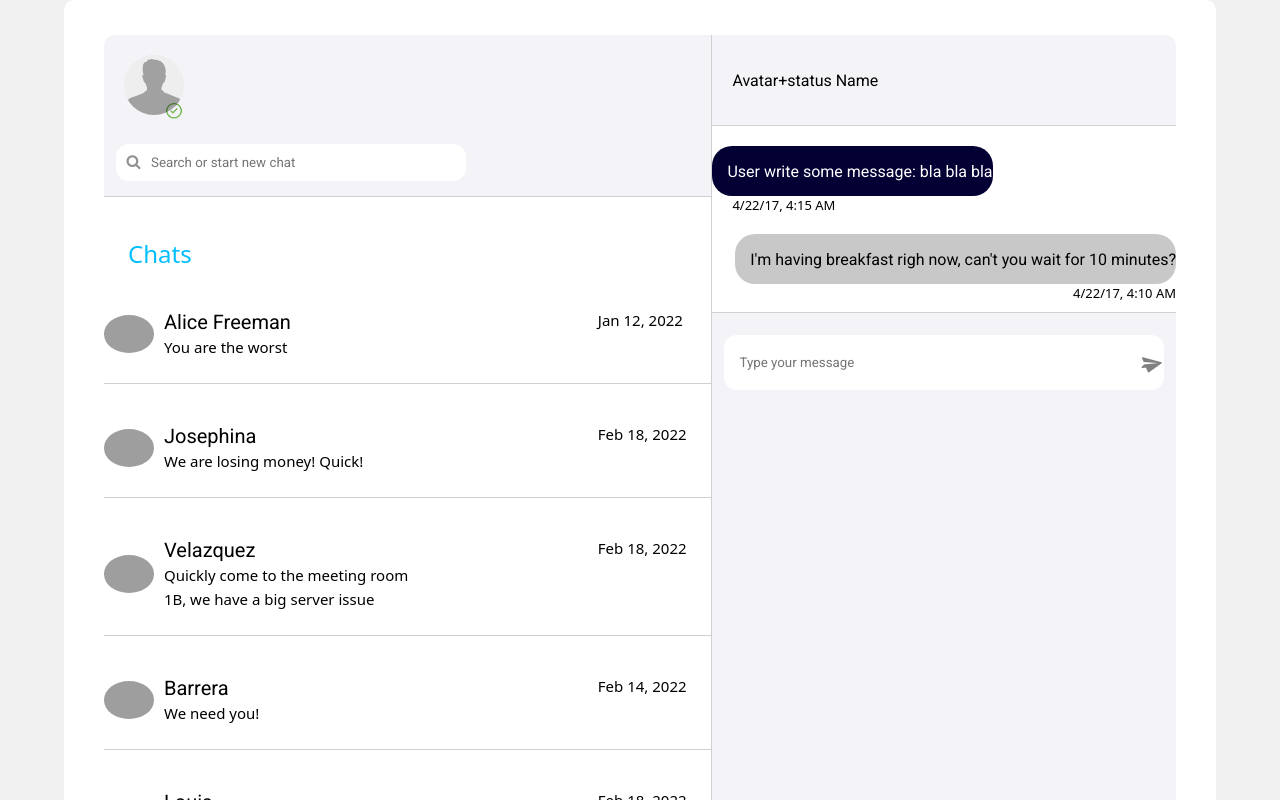
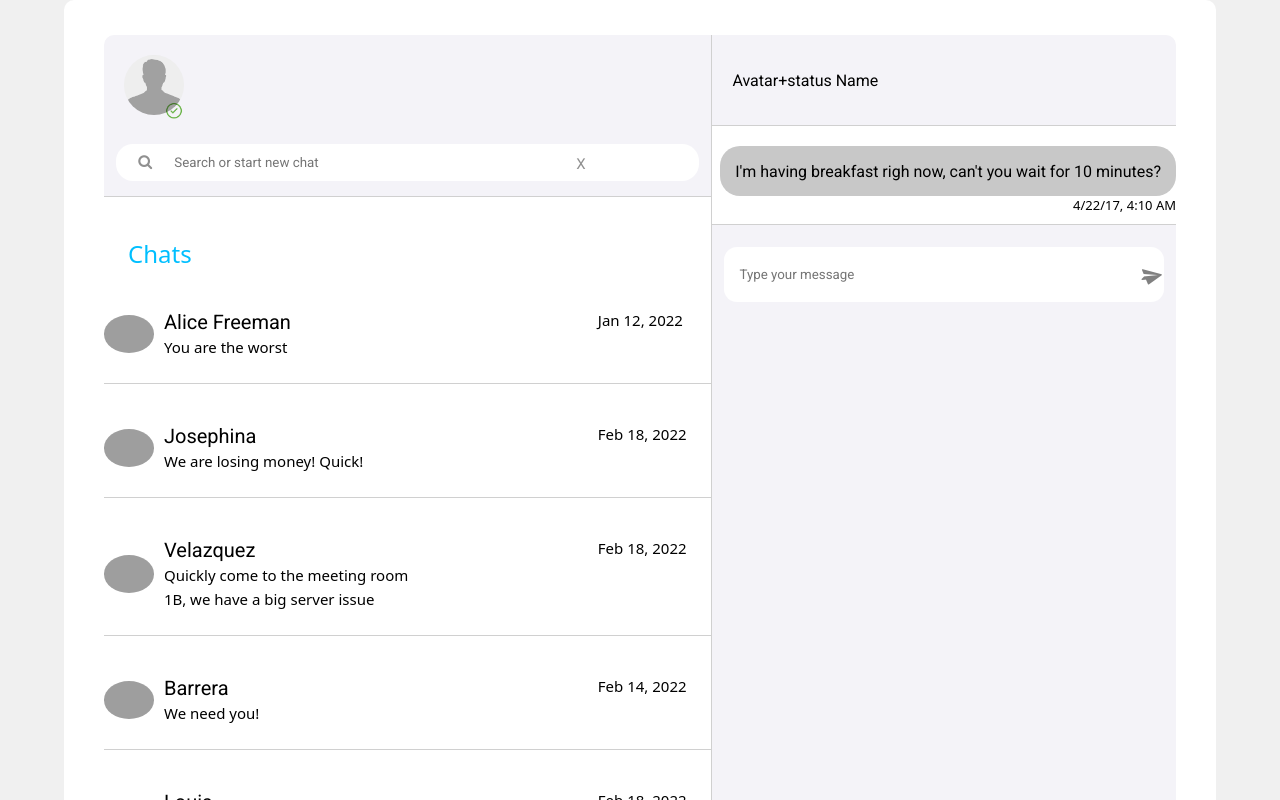
Before and after one commit to Vitalii-chillbro/react_chat, a React (Create React App) app: page / in a window 1280 px wide. Shown: the top 800 px of the page. Built offline with nearby package versions, Linux system fonts and the light colour scheme; grey boxes are pictures that could not be loaded.

Commit message:
added fetch req/hooks

```diff
--- a/src/components/UI/MyMessage.jsx
+++ b/src/components/UI/MyMessage.jsx
@@ -2,11 +2,11 @@ import React from 'react'
 import './myMessage.css'
 
 const MyMessage = (props) => {
-    const {post} = props
+    const {message} = props
     return (
         <div className='mymessage_wrap'>
             <div className='mymessage'>
-             {post.title}
+             {message.title}
             </div>
             <span className='mymessage_time'>4/22/17, 4:10 AM</span>
         </div>
--- a/src/components/UI/UserMessage.jsx
+++ b/src/components/UI/UserMessage.jsx
@@ -1,11 +1,11 @@
 import React from 'react'
 import './userMessage.css'
 
-const UserMessage = () => {
+const UserMessage = (props) => {
   return (
     <div className='usermessage_wrap'>
     <div className='usermessage'>
-        User write some message: bla bla bla
+        {props.answer.value}
         </div>
         <span className='usermessage_time'>4/22/17, 4:15 AM</span>
         </div>
--- a/src/components/UI/myMessage.css
+++ b/src/components/UI/myMessage.css
@@ -8,6 +8,7 @@
     border-radius: 20px;
     background-color: #C8C8C8;
     padding-left: 15px;
+    padding-right: 15px;
     margin: 20px 0 0 0;
 }
 .mymessage_time {
--- a/src/components/UI/userMessage.css
+++ b/src/components/UI/userMessage.css
@@ -9,6 +9,7 @@
     color: #fff;
     background-color: #030134;
     padding-left: 15px;
+    padding-right: 15px;
     margin: 20px 0 0 0;
 
 }
--- a/src/components/chatContent/ChatContent.jsx
+++ b/src/components/chatContent/ChatContent.jsx
@@ -4,27 +4,45 @@ import UserMessage from '../UI/UserMessage'
 import './chatContent.css'
 
 const ChatContent = () => {
-    const [posts, setPosts] = useState([{ title: "I'm having breakfast righ now, can't you wait for 10 minutes?" }])
+
+    //MyMessage
+
+    const [messages, setMessages] = useState([{ title: "I'm having breakfast righ now, can't you wait for 10 minutes?" }])
 
     const [title, setTitle] = useState('')
 
     const addNewPost = () => {
-        const newPost = {
+        const newMessage = {
             title
         }
-        setPosts([...posts, newPost])
+        setMessages([...messages, newMessage])
         setTitle('')
     }
+
+    //UserMessage
+    const url = 'https://api.chucknorris.io/jokes/random';
+
+    const [answers, setAnswers] = useState([])
+
+    const callAnswer = () => {
+        setTimeout(() => {
+            fetch(url)
+            .then((res) => res.json())
+            .then((data) => setAnswers(cur => [...cur, data]));
+        }, 10000)
+      };
 
     return (
         <div className='main__chatcontent'>
             <div className='chatcontent__heading'>
                 Avatar+status   Name
             </div>
-            <div className="chatcontent__main">
-                <UserMessage />
-                {posts.map((post) => (
-                    <MyMessage post={post} title={title}  />
+            <div className="chatcontent__main" >
+                {answers.map((answer) => (
+                    <UserMessage answer={answer} key={Math.random()} />
+                ))}
+                {messages.map((message) => (
+                    <MyMessage message={message} title={title} key={Math.random()}  />
                 ))}
 
             </div>
@@ -39,7 +57,7 @@ const ChatContent = () => {
                     <button
                         className="btnSendMsg"
                         id="sendMsgBtn"
-                        onClick={addNewPost}
+                        onClick={() => {callAnswer(); addNewPost()}}
                         disabled={!title}
                     >
                         <i className="fa fa-paper-plane"></i>
--- a/src/components/chatList/ChatList.jsx
+++ b/src/components/chatList/ChatList.jsx
@@ -3,8 +3,16 @@ import "./chatList.css";
 import userPicture from './img/User_0.jpg';
 import checkmark from './img/green_checkmark.png';
 import ChatListUser from './ChatListUser';
+import { useRef } from 'react';
 
 const ChatList = () => {
+
+    const ref = useRef(null)
+
+    const clearInput = () => {
+        ref.current.value = ''
+    }
+
     return (
         <div className='main__chatlist'>
             <div className="chatlist__heading">
@@ -17,7 +25,14 @@ const ChatList = () => {
                         <button className='search-btn'>
                             <i className='fa fa-search'></i>
                         </button>
-                        <input type="text" placeholder='Search or start new chat' required />
+                        <input
+                        ref={ref}
+                        type="text" placeholder='Search or start new chat' required />
+                        <button
+                        onClick={clearInput}
+                        className='close-btn'>
+                            X
+                        </button>
                     </div>
                 </div>
             </div>
--- a/src/components/chatList/chatList.css
+++ b/src/components/chatList/chatList.css
@@ -24,9 +24,9 @@
     left: 35px;
 }
 .search_wrap {
+    position: relative;
     background-color: #fff;
-    border-radius: 13px;
-    width: 350px;
+    border-radius: 17px;
     margin: 15px 12px 15px 12px;
 }
 
@@ -47,6 +47,19 @@
     font-size: 15px;
 }
 
+.close-btn {
+    border: none;
+    background-color: transparent;
+    color: #909090;
+    outline: none;
+    cursor: pointer;
+    font-size: 15px;
+    margin-left: 47%;
+    position: absolute;
+    top: 10px;
+    left: 180px;
+}
+
 .chatlist_contacts {
     background-color: #fff;
     border-top: 1px solid #D0D0D0;
--- a/src/components/chatList/chatListItem.css
+++ b/src/components/chatList/chatListItem.css
@@ -3,6 +3,10 @@
     justify-content: space-between;
     margin-bottom: 40px;
     border-bottom: 1px solid #D0D0D0;
+    cursor: pointer;
+}
+.chatlist_items_wrap:hover {
+    background-color: #f4f3f8;
 }
 .chatlist_items_avatar {
     width: 50px;
```
